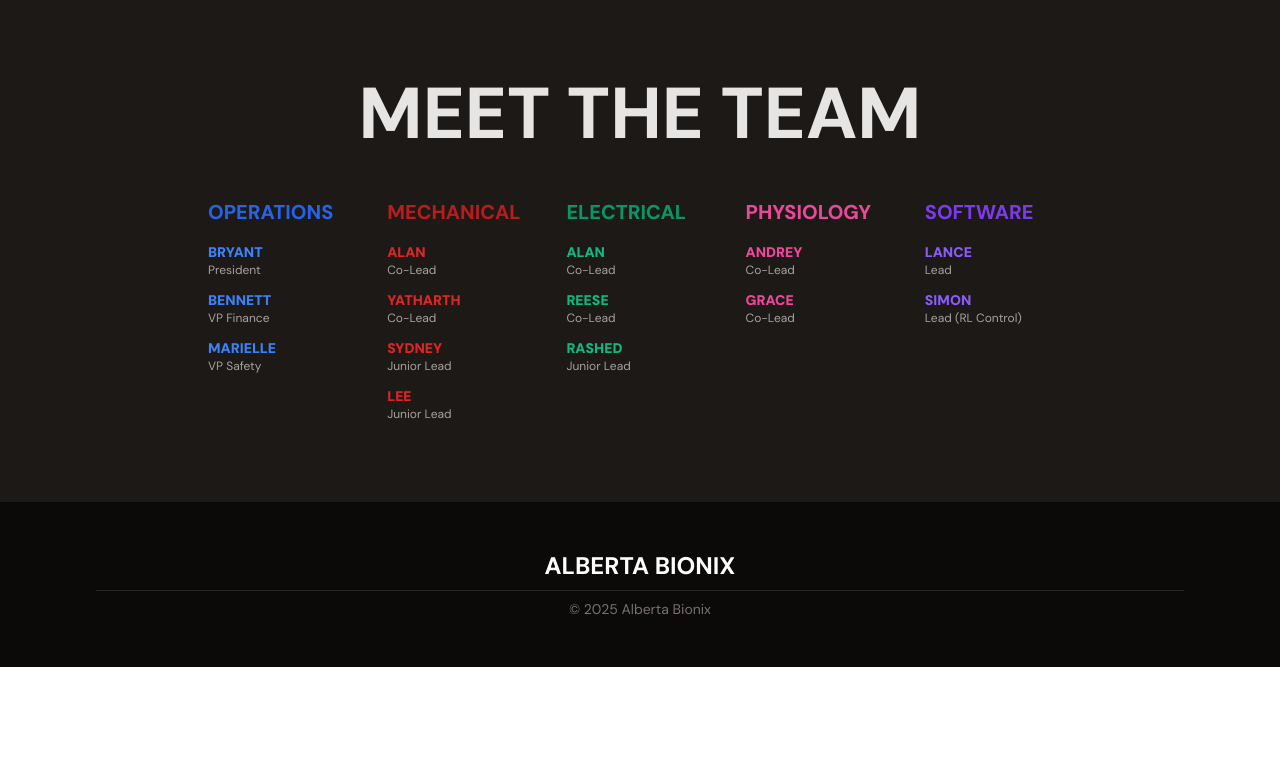
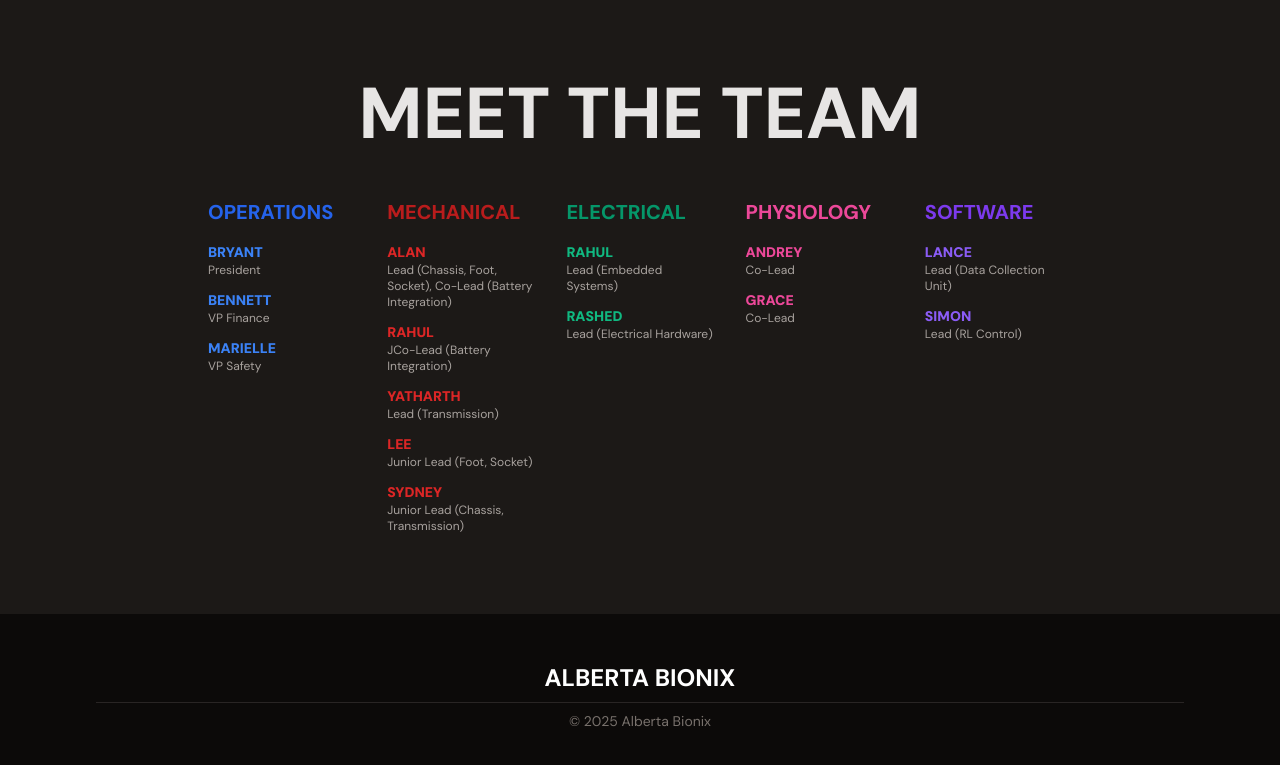
Before and after one commit to albertabionix/website2, a React (Vite) app: page / in a window 1280 px wide. Shown: the part 2940-3705 px from the top of the page. Before the commit the page ends 3607 px from the top, so only its background shows below. Built offline with nearby package versions, Linux system fonts and the light colour scheme; the HTML template or start-up script is replaced by a standard one.

Commit message:
Update Index.tsx
https://docs.google.com/document/d/1cu-mVCRb12MHwyKTK7vilDhMHX4EXxH8eWNPrcchC3g/edit?tab=t.0

```diff
--- a/src/pages/Index.tsx
+++ b/src/pages/Index.tsx
@@ -803,25 +803,31 @@
                   <div className="text-sm font-black uppercase text-red-600">
                     Alan
                   </div>
-                  <div className="text-xs text-stone-400">Co-Lead</div>
+                  <div className="text-xs text-stone-400">Lead (Chassis, Foot, Socket), Co-Lead (Battery Integration)</div>
+                </div>
+                <div>
+                  <div className="text-sm font-black uppercase text-red-600">
+                    Rahul
+                  </div>
+                  <div className="text-xs text-stone-400">JCo-Lead (Battery Integration)</div>
                 </div>
                 <div>
                   <div className="text-sm font-black uppercase text-red-600">
                     Yatharth
                   </div>
-                  <div className="text-xs text-stone-400">Co-Lead</div>
+                  <div className="text-xs text-stone-400">Lead (Transmission)</div>
+                </div>
+                <div>
+                  <div className="text-sm font-black uppercase text-red-600">
+                    Lee
+                  </div>
+                  <div className="text-xs text-stone-400">Junior Lead (Foot, Socket)</div>
                 </div>
                 <div>
                   <div className="text-sm font-black uppercase text-red-600">
                     Sydney
                   </div>
-                  <div className="text-xs text-stone-400">Junior Lead</div>
-                </div>
-                <div>
-                  <div className="text-sm font-black uppercase text-red-600">
-                    Lee
-                  </div>
-                  <div className="text-xs text-stone-400">Junior Lead</div>
+                  <div className="text-xs text-stone-400">Junior Lead (Chassis, Transmission)</div>
                 </div>
               </div>
             </div>
@@ -834,21 +840,15 @@
               <div className="space-y-3">
                 <div>
                   <div className="text-sm font-black uppercase text-emerald-500">
-                    Alan
+                    Rahul
                   </div>
-                  <div className="text-xs text-stone-400">Co-Lead</div>
-                </div>
-                <div>
-                  <div className="text-sm font-black uppercase text-emerald-500">
-                    Reese
-                  </div>
-                  <div className="text-xs text-stone-400">Co-Lead</div>
+                  <div className="text-xs text-stone-400">Lead (Embedded Systems)</div>
                 </div>
                 <div>
                   <div className="text-sm font-black uppercase text-emerald-500">
                     Rashed
                   </div>
-                  <div className="text-xs text-stone-400">Junior Lead</div>
+                  <div className="text-xs text-stone-400">Lead (Electrical Hardware)</div>
                 </div>
               </div>
             </div>
@@ -884,7 +884,7 @@
                   <div className="text-sm font-black uppercase text-violet-500">
                     Lance
                   </div>
-                  <div className="text-xs text-stone-400">Lead</div>
+                  <div className="text-xs text-stone-400">Lead (Data Collection Unit)</div>
                 </div>
                 <div>
                   <div className="text-sm font-black uppercase text-violet-500">
```
